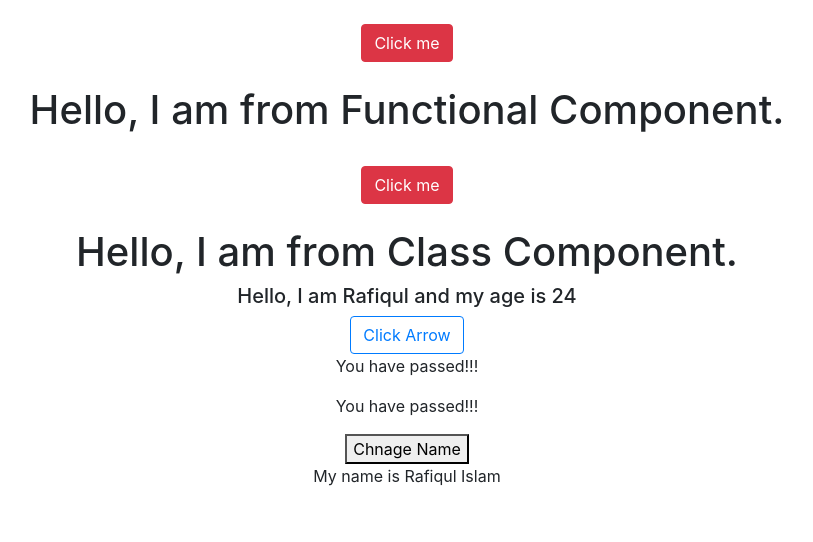
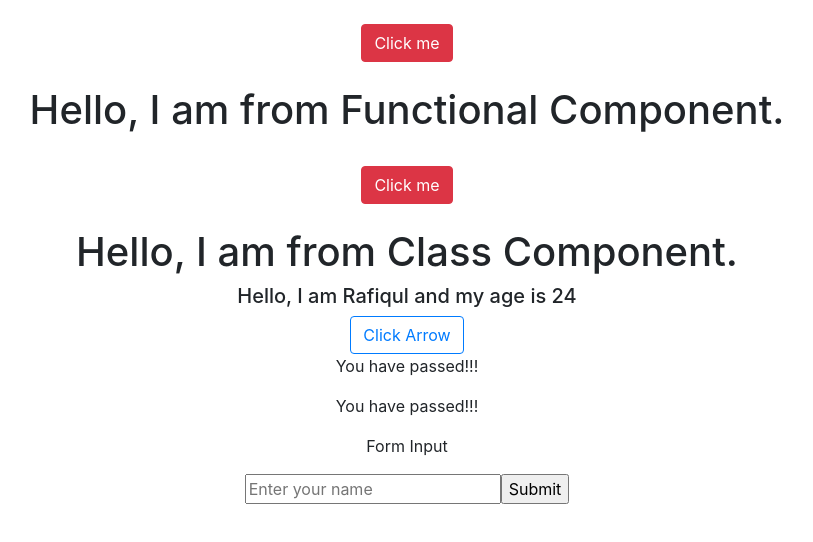
Before and after one commit to pustian-rafiq/react-practice, a React (Create React App) app: page / in a window 1280 px wide. Shown: the top 542 px of the page, without its empty margins (233-1046 px from the left). Built offline with nearby package versions, Linux system fonts and the light colour scheme.

Commit message:
event Handler

```diff
--- a/src/App.js
+++ b/src/App.js
@@ -8,7 +8,8 @@
 import StateComponent from './components/StateComponent'
 import Condition from './components/Condition'
 import VariableElement from './components/VariableElement'
-import ReactDom from './components/ReactDom'
+// import ReactDom from './components/ReactDom'
+import Form from './components/Form'
 function App() {
   return (
     <div className="App">
@@ -20,7 +21,8 @@
         <StateComponent></StateComponent>
         <Condition></Condition>
         <VariableElement></VariableElement>
-        <ReactDom></ReactDom>
+        {/* <ReactDom></ReactDom> */}
+        <Form></Form>
     </div>
   );
 }
--- /dev/null
+++ b/src/components/Form.js
@@ -0,0 +1,31 @@
+import React, { Component } from 'react'
+
+ class Form extends Component {
+
+    constructor(){
+        super()
+        this.state ={
+            name : " ",
+        }
+    }
+    onChangeHandler=(event)=>{
+        var newName = event.target.value;
+        this.setState({name: newName});
+    }
+
+
+    render() {
+        return (
+            <div>
+                <form>
+                    <p>Form Input</p>
+                    <p>{this.state.name}</p>
+                    <input type="text" onChange={this.onChangeHandler} placeholder="Enter your name"/>
+                    <input type="submit"/>
+                </form>
+
+            </div>
+        )
+    }
+}
+export default Form
```
